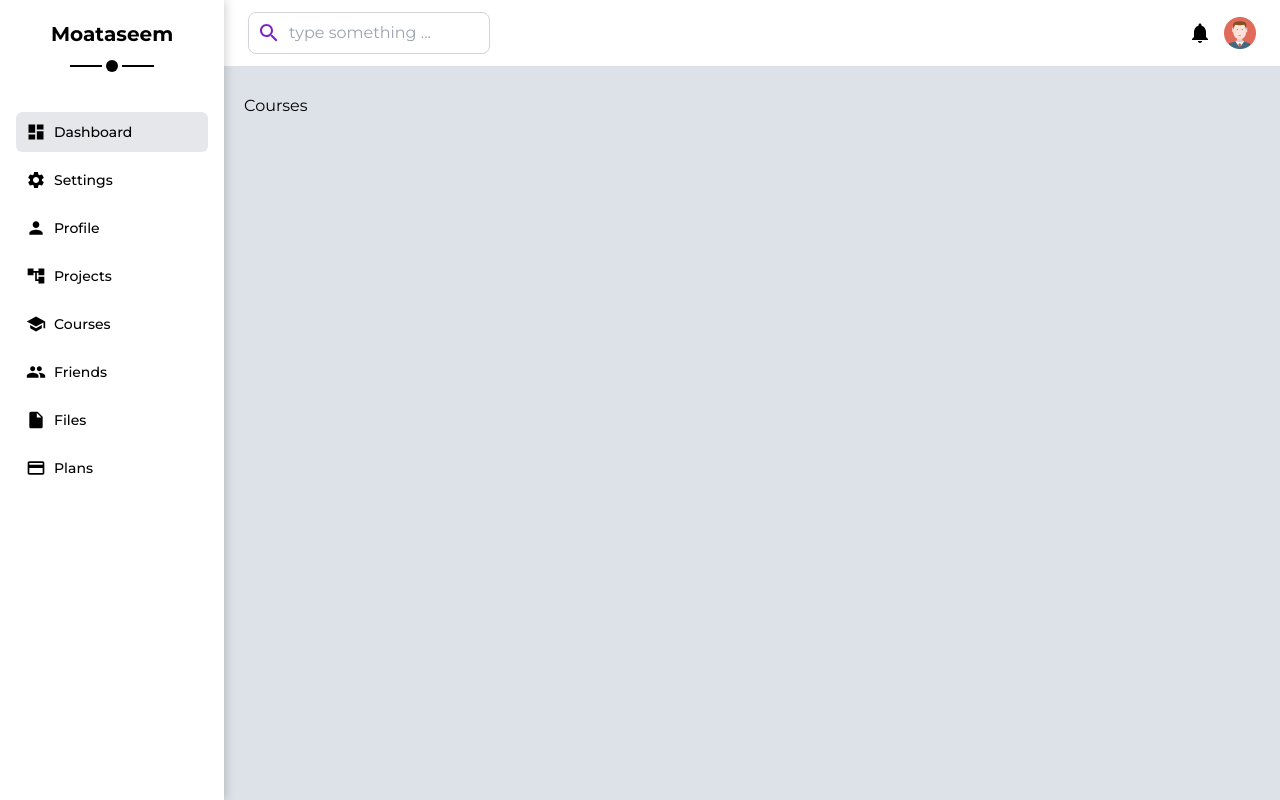
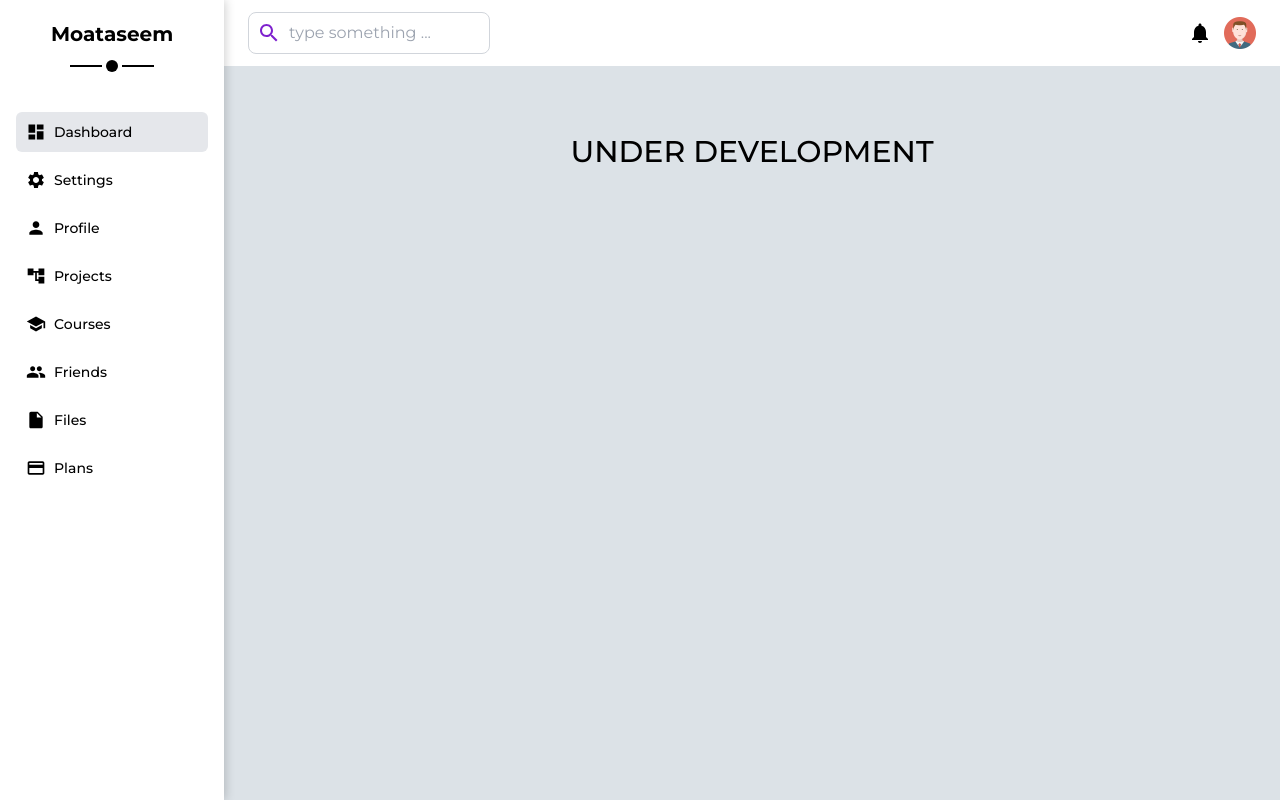
Before and after one commit to mo3taseem666/Big-One, a React (Vite) app: page /Courses in a window 1280 px wide. Built offline with nearby package versions, Linux system fonts and the light colour scheme.

Commit message:
add : added notice

```diff
--- a/src/Pages/Courses/Courses.jsx
+++ b/src/Pages/Courses/Courses.jsx
@@ -1,7 +1,11 @@
-import React from 'react'
+import React from 'react';
 
 export default function Courses() {
-  return (
-    <div>Courses</div>
-  )
+    return (
+        <div>
+            <p className="w-full font-medium text-3xl text-center mt-10">
+                UNDER DEVELOPMENT
+            </p>
+        </div>
+    );
 }
--- a/src/Pages/Friends/Friends.jsx
+++ b/src/Pages/Friends/Friends.jsx
@@ -1,7 +1,11 @@
-import React from 'react'
+import React from 'react';
 
 export default function Friends() {
-  return (
-    <div>Friends</div>
-  )
+    return (
+        <div>
+            <p className="w-full font-medium text-3xl text-center mt-10">
+                UNDER DEVELOPMENT
+            </p>
+        </div>
+    );
 }
--- a/src/Pages/Settings/Settings.jsx
+++ b/src/Pages/Settings/Settings.jsx
@@ -4,7 +4,7 @@ import GeneralInfo from './Components/GeneralInfo';
 import SecurityInfo from './Components/SecurityInfo';
 import SocialInfo from './Components/SocialInfo';
 import WidgetsControl from './Components/WidgetsControl';
-import BackupManager from '../Friends/BackupManager';
+import BackupManager from './Components/BackupManager';
 
 export default function Settings() {
     return (
```
Also changed, not shown: src/Pages/Settings/Components/BackupManager.jsx (renamed from src/Pages/Friends/BackupManager.jsx, +4 -4 lines).
